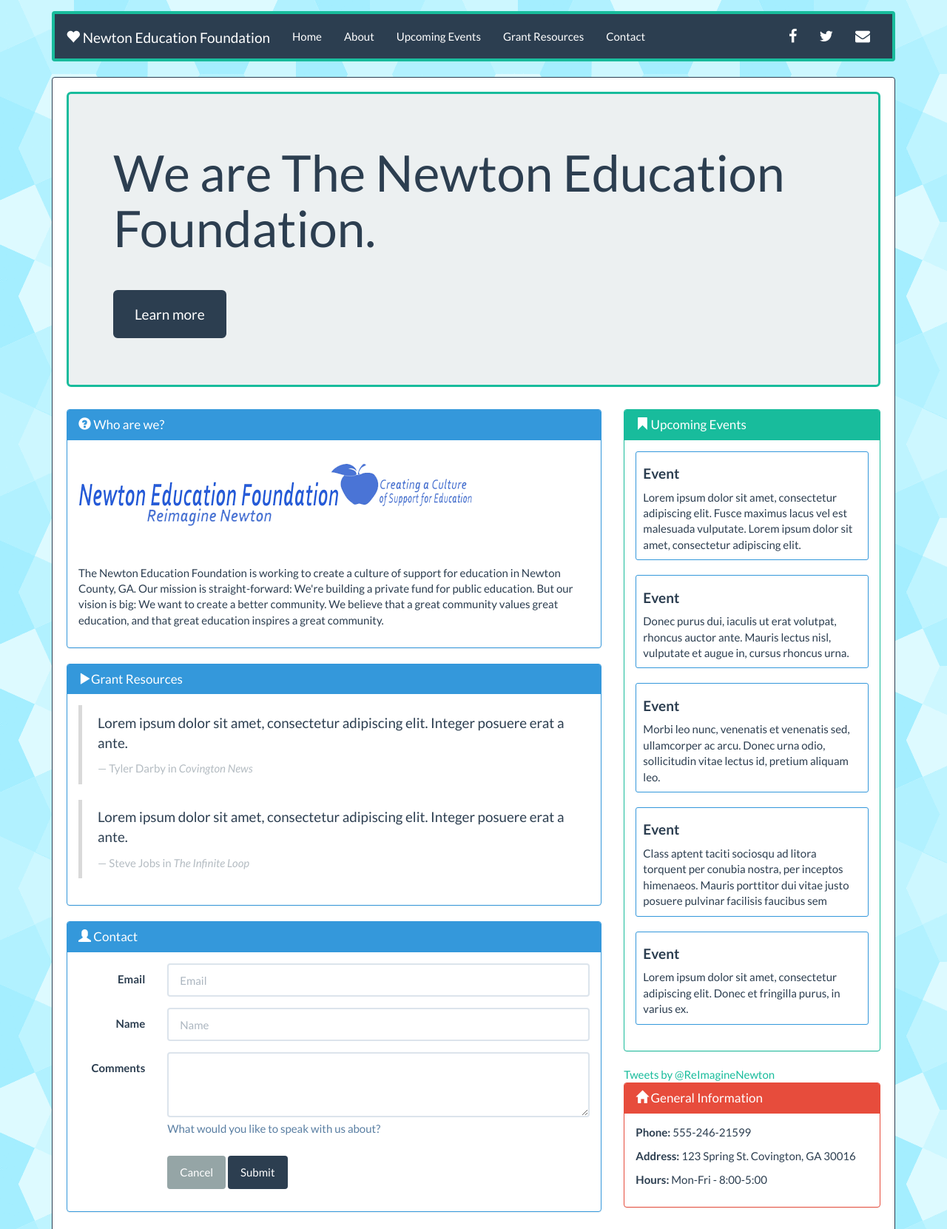
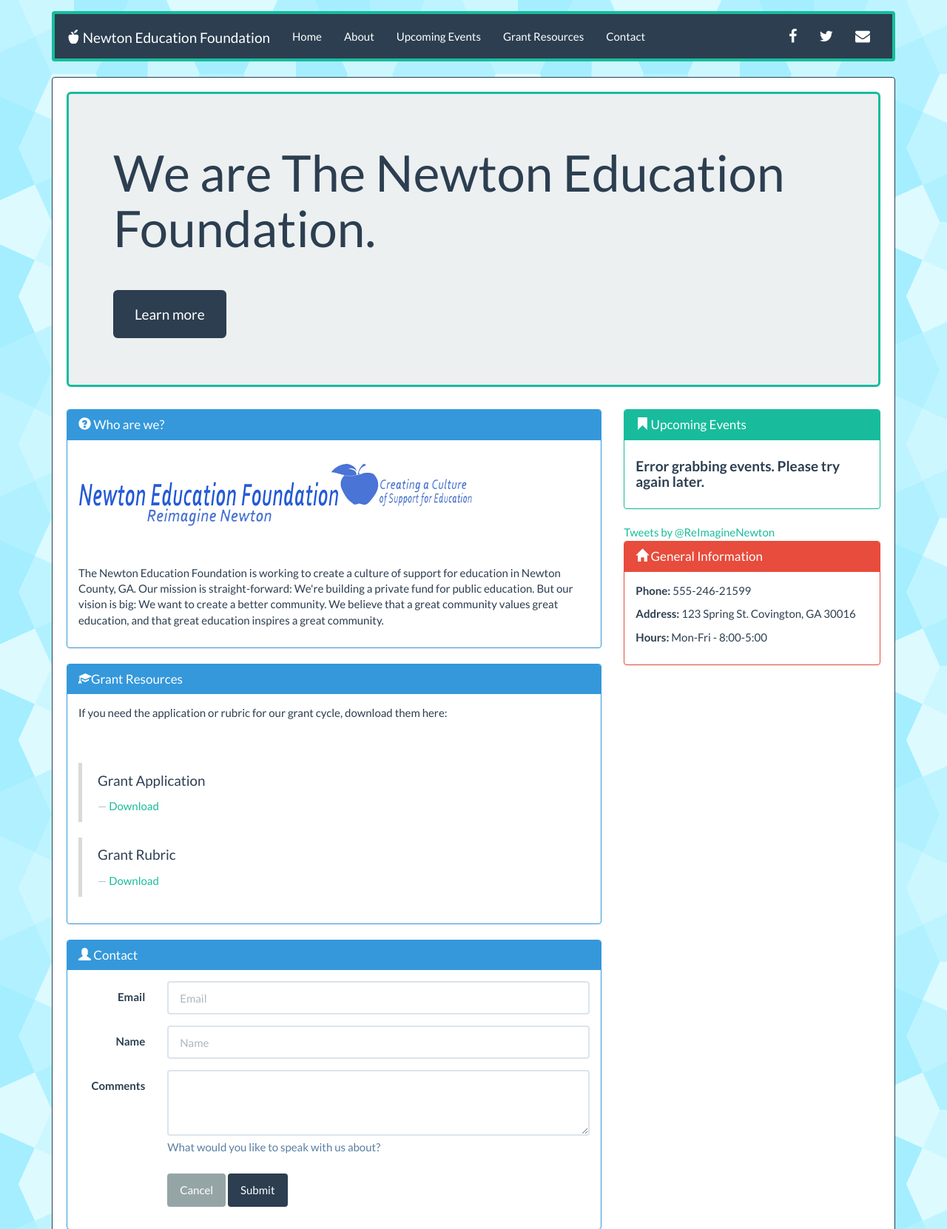
Before and after one commit to 3DSolutions/NewtonEducationFoundation, a PHP site: page / in a window 1280 px wide. Shown: the top 1661 px of the page at 74% size. Run offline with PHP 8.4, Linux system fonts and the light colour scheme; some libraries are stand-ins or nearby versions.

Commit message:
Frontend almost done.

```diff
--- a/public/css/site.css
+++ b/public/css/site.css
@@ -1,5 +1,9 @@
 body {
 	background: url('/img/background.png')
+}
+
+blockquote:first-of-type {
+	margin-top: 3em;
 }
 
 .navbar {
@@ -48,6 +52,10 @@ body {
 	#sub {
 		display: block;
 	}
+
+	#logo {
+		display: none;
+	}
 }
 
 @media (min-width: 768px) {
--- a/public/index.html
+++ b/public/index.html
@@ -26,7 +26,7 @@
 			        <span class="icon-bar"></span>
 			        <span class="icon-bar"></span>
 			      </button>
-			      <a class="navbar-brand" href="#"><span class="glyphicon glyphicon-heart" aria-hidden="true"></span> Newton Education Foundation</a>
+			      <a class="navbar-brand" href="#"><span class="glyphicon glyphicon-apple" aria-hidden="true"></span> Newton Education Foundation</a>
 			    </div>
 			    <div class="collapse navbar-collapse" id="bs-navbar-collapse-1">
 			      <ul class="nav navbar-nav">
@@ -59,7 +59,7 @@
 								</h3>
 							</div>
 							<div class="panel-body">
-								<img src="/img/logo.png"><br>
+								<img id="logo" src="/img/logo.png"><br>
 								<h2 id="sub">
 									Here's who we are, and here is what we do.
 								</h2>
@@ -73,17 +73,18 @@
 						<div class="panel panel-info"  id="grant">
 							<div class="panel-heading">
 								<h3 class="panel-title">
-									<span class="glyphicon glyphicon-play" aria-hidden="true"></span>Grant Resources
+									<span class="glyphicon glyphicon-education" aria-hidden="true"></span>Grant Resources
 								</h3>
 							</div>
 							<div class="panel-body">
+									<p>If you need the application or rubric for our grant cycle, download them here:</p>
 									<blockquote>
-									  <p>Lorem ipsum dolor sit amet, consectetur adipiscing elit. Integer posuere erat a ante.</p>
-									  <small>Tyler Darby in <cite title="Source Title">Covington News</cite></small>
+									  <p>Grant Application</p>
+									  <small><a href="/doc/application.doc" download>Download</a></small>
 									</blockquote>
 									<blockquote>
-									  <p>Lorem ipsum dolor sit amet, consectetur adipiscing elit. Integer posuere erat a ante.</p>
-									  <small>Steve Jobs in <cite title="Source Title">The Infinite Loop</cite></small>
+									  <p>Grant Rubric</p>
+									  <small><a href="/doc/rubric.doc" download>Download</a></small>
 									</blockquote>
 									<!--<iframe width="560" height="315" src="https://www.youtube.com/embed/0vrdgDdPApQ" frameborder="0" allowfullscreen></iframe>-->
 							</div>
@@ -184,7 +185,8 @@
 							<h3 class="panel-title"><span class="glyphicon glyphicon-bookmark" aria-hidden="true"></span> Upcoming Events</h3>
 						  </div>
 						  <div class="panel-body" id="events">
-								<div class="well well-sm" style="border: 1px solid #3498db">
+							  	<h4><strong>No events here.</strong></h4>
+								<!--<div class="well well-sm" style="border: 1px solid #3498db">
 								  <h4>
 								  <strong>Event</strong>
 								  </h4>
@@ -213,7 +215,7 @@
 								  <strong>Event</strong>
 								  </h4>
 								  Lorem ipsum dolor sit amet, consectetur adipiscing elit. Donec et fringilla purus, in varius ex.
-								</div>
+								</div>-->
 						  </div>
 						</div>
 						<a class="twitter-timeline" href="https://twitter.com/ReImagineNewton" data-widget-id="633812968384397312">Tweets by @ReImagineNewton</a>
@@ -241,8 +243,8 @@
 		</div>
 		<footer>
 			<script src="https://code.jquery.com/jquery-latest.min.js"></script>
-			<script src="src/js/bootstrap.min.js"></script>
-			<script src="src/js/site.js"></script>
+			<script src="/js/bootstrap.min.js"></script>
+			<script src="/js/site.js"></script>
 			<p class="design">Designed and developed by <em>The Web Technicians</em>.</p>
 		</footer>
 	</body>
--- a/public/js/site.js
+++ b/public/js/site.js
@@ -2,7 +2,6 @@ function loadEvents() {
     $.ajax({
         url: "/ap/events",
         method: "GET"
-        // TODO: Handle errors.
     }).done(function (data) {
         var list = $.parseJSON(data);
 
@@ -12,5 +11,10 @@ function loadEvents() {
             // No events are currently available.
             $("#events").html("<h4><strong>No events here.</strong></h4>");
         }
+    }).fail(function (error) {
+        $("#events").html("<h4><strong>Error grabbing events. Please try again later.</strong></h4>");
+        console.log("Error getting events.");
     });
 }
+
+loadEvents();
```
Also changed, not shown: 2 other files.
